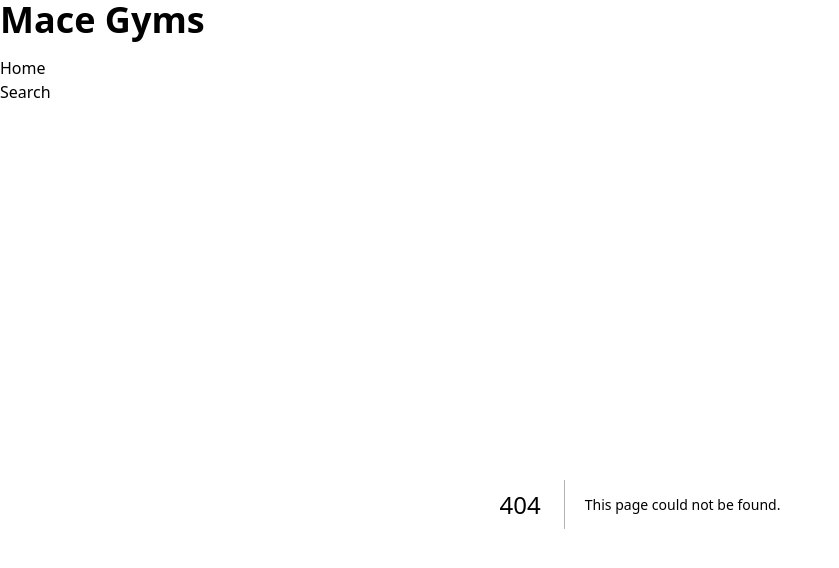
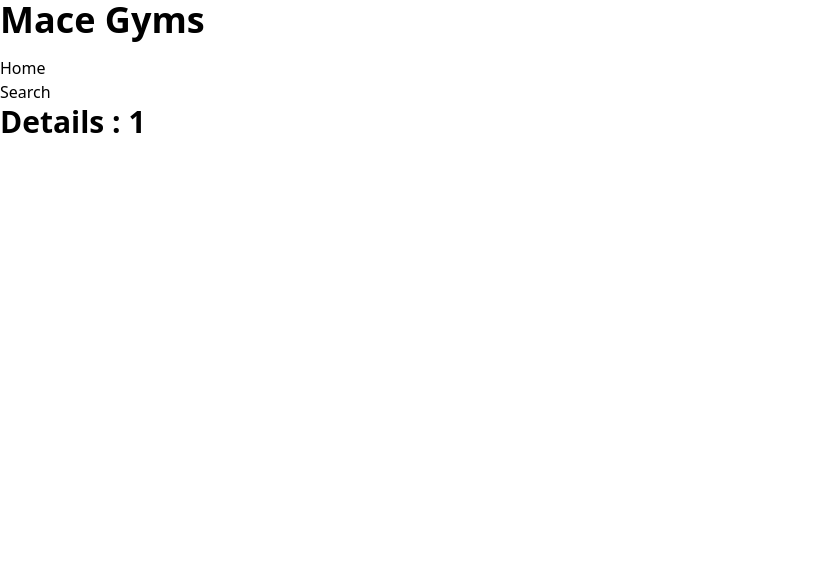
Before and after one commit to mace-akkari/Mace-Gyms, a Next.js app: page /details/1 in a window 1280 px wide. Before the commit this address had no page. Shown: the top 568 px of the page, without its empty margins (0-839 px from the left). Built offline with nearby package versions, Linux system fonts and the light colour scheme.

Commit message:
add args to new page

```diff
--- /dev/null
+++ b/src/app/details/[id]/page.tsx
@@ -0,0 +1,5 @@
+type PageArgs = { params: { id: string } };
+
+export default function Page({ params }: PageArgs) {
+  return <h2>Details : {params.id}</h2>;
+}
```
